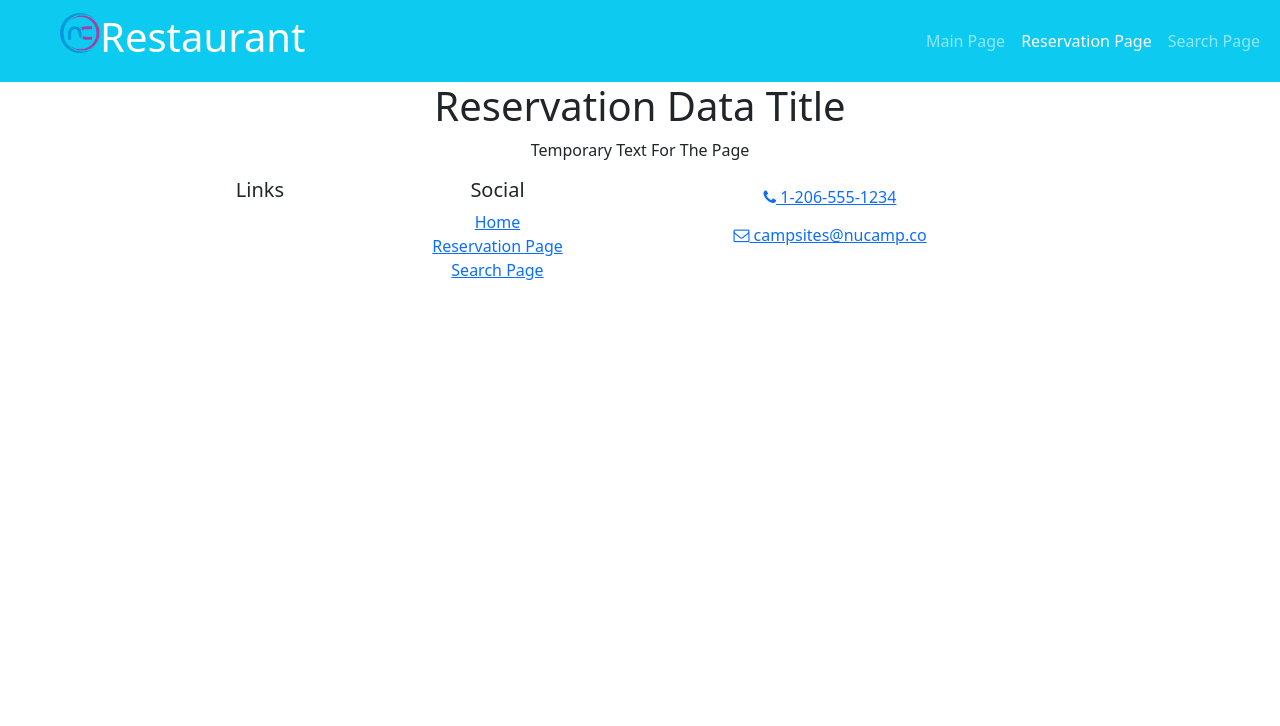
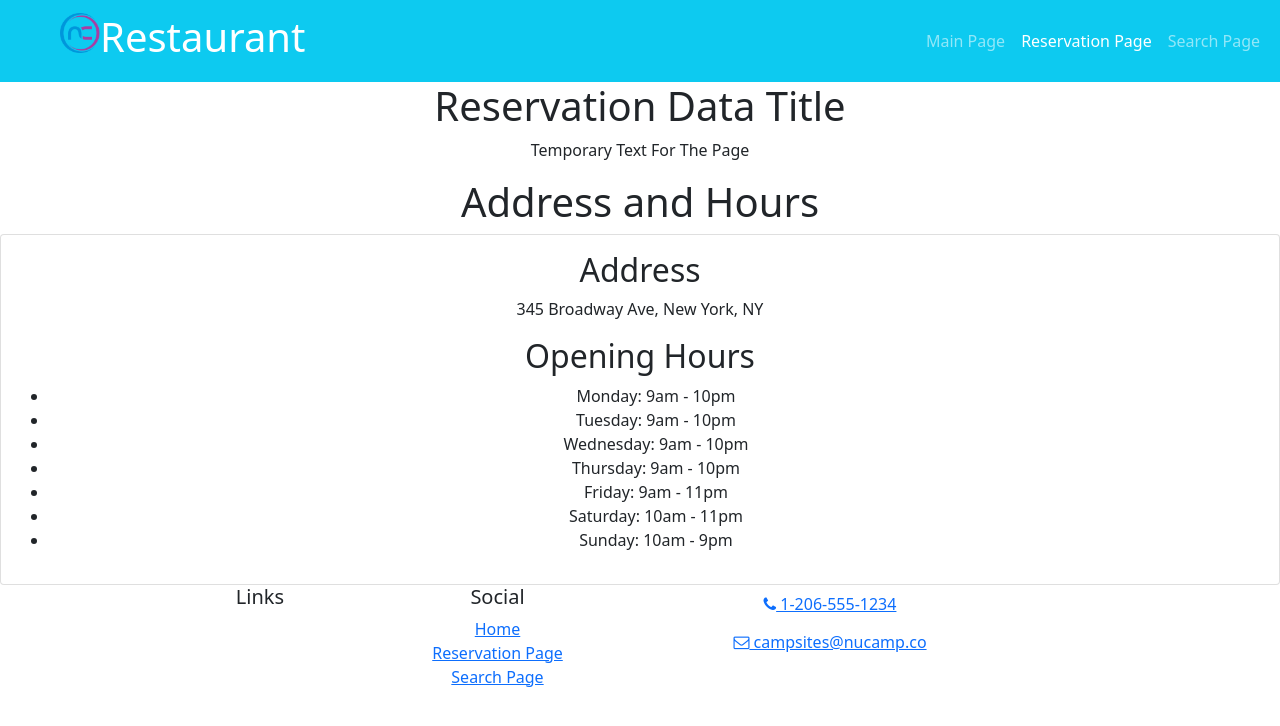
Before and after one commit to amilliiee/project_react, a React (Create React App) app: page /reservation in a window 1280 px wide. Shown: the top 726 px of the page. Built offline with nearby package versions, Linux system fonts and the light colour scheme.

Commit message:
Adding Address and Hours to the Reservation Page

```diff
--- a/package.json
+++ b/package.json
@@ -13,7 +13,7 @@
     "react": "^18.2.0",
     "react-dom": "^18.2.0",
     "react-router-dom": "^6.2.1",
-    "react-scripts": "5.0.1",
+    "react-scripts": "^5.0.1",
     "react-spring": "^9.4.5-beta.1",
     "reactstrap": "^9.0.1",
     "redux-logger": "^3.0.6",
--- /dev/null
+++ b/src/Pages/AddressAndHours.js
@@ -0,0 +1,17 @@
+// MainComponent.js
+
+import React from "react";
+import ADDRESS from "../components/ADDRESS";
+import AddressAndHoursCard from "../components/AddressAndHoursCard";
+
+const AddressAndHours = () => {
+  return (
+    <div>
+      {/* Pass the address and hours as props */}
+      <h1>Address and Hours</h1>
+      <AddressAndHoursCard address={ADDRESS.address} hours={ADDRESS.hours} />
+    </div>
+  );
+};
+
+export default AddressAndHours;
--- a/src/Pages/ReservationPage.js
+++ b/src/Pages/ReservationPage.js
@@ -1,15 +1,17 @@
-import Header from "../components/Header"
-import Footer from "../components/Footer"
-import ReservationData from "../components/ReservationData"
+import Header from "../components/Header";
+import Footer from "../components/Footer";
+import ReservationData from "../components/ReservationData";
+import AddressAndHours from "./AddressAndHours";
 
 const ReservationPage = () => {
-    return (
-        <div>
-            <Header/>
-            <ReservationData/>
-            <Footer/>
-        </div>
-    )
+  return (
+    <div>
+      <Header />
+      <ReservationData />
+      <AddressAndHours />
+      <Footer />
+    </div>
+  );
 };
 
-export default ReservationPage
+export default ReservationPage;
--- /dev/null
+++ b/src/components/ADDRESS.js
@@ -0,0 +1,31 @@
+//function component that returns an object containing the address and hours data;
+//passing and abject intead of a function
+const ADDRESS = {
+  address: "345 Broadway Ave, New York, NY",
+  hours: [
+    "Monday: 9am - 10pm",
+    "Tuesday: 9am - 10pm",
+    "Wednesday: 9am - 10pm",
+    "Thursday: 9am - 10pm",
+    "Friday: 9am - 11pm",
+    "Saturday: 10am - 11pm",
+    "Sunday: 10am - 9pm",
+  ],
+};
+
+export default ADDRESS;
+
+// const ADDRESS = () => {
+//   const address = "345 Broadway Ave, New York, NY";
+//   const hours = [
+//     "Monday: 9am - 10pm",
+//     "Tuesday: 9am - 10pm",
+//     "Wednesday: 9am - 10pm",
+//     "Thursday: 9am - 10pm",
+//     "Friday: 9am - 11pm",
+//     "Saturday: 10am - 11pm",
+//     "Sunday: 10am - 9pm",
+//   ];
+
+//   return { address, hours };
+// };
--- /dev/null
+++ b/src/components/AddressAndHoursCard.js
@@ -0,0 +1,29 @@
+import React from "react";
+import { Card, CardBody, CardTitle, CardText } from "reactstrap";
+
+const AddressAndHoursCard = ({ address, hours }) => {
+  // checking if pros are working debugging as could see any data.
+  console.log("Address:", address);
+  console.log("Hours:", hours);
+  return (
+    <div className="address-hour-card">
+      <Card>
+        <CardBody>
+          <CardTitle>
+            <h2>Address</h2>
+          </CardTitle>
+          <CardText>
+            <p>{address}</p>
+            <h2>Opening Hours</h2>
+            <ul>
+              {/* Ensure hours is defined and is an array before calling map */}
+              {hours && hours.map((hour, index) => <li key={index}>{hour}</li>)}
+            </ul>
+          </CardText>
+        </CardBody>
+      </Card>
+    </div>
+  );
+};
+
+export default AddressAndHoursCard;
```
Also changed, not shown: 1 other file (tests, documents, lock files or other folders).
